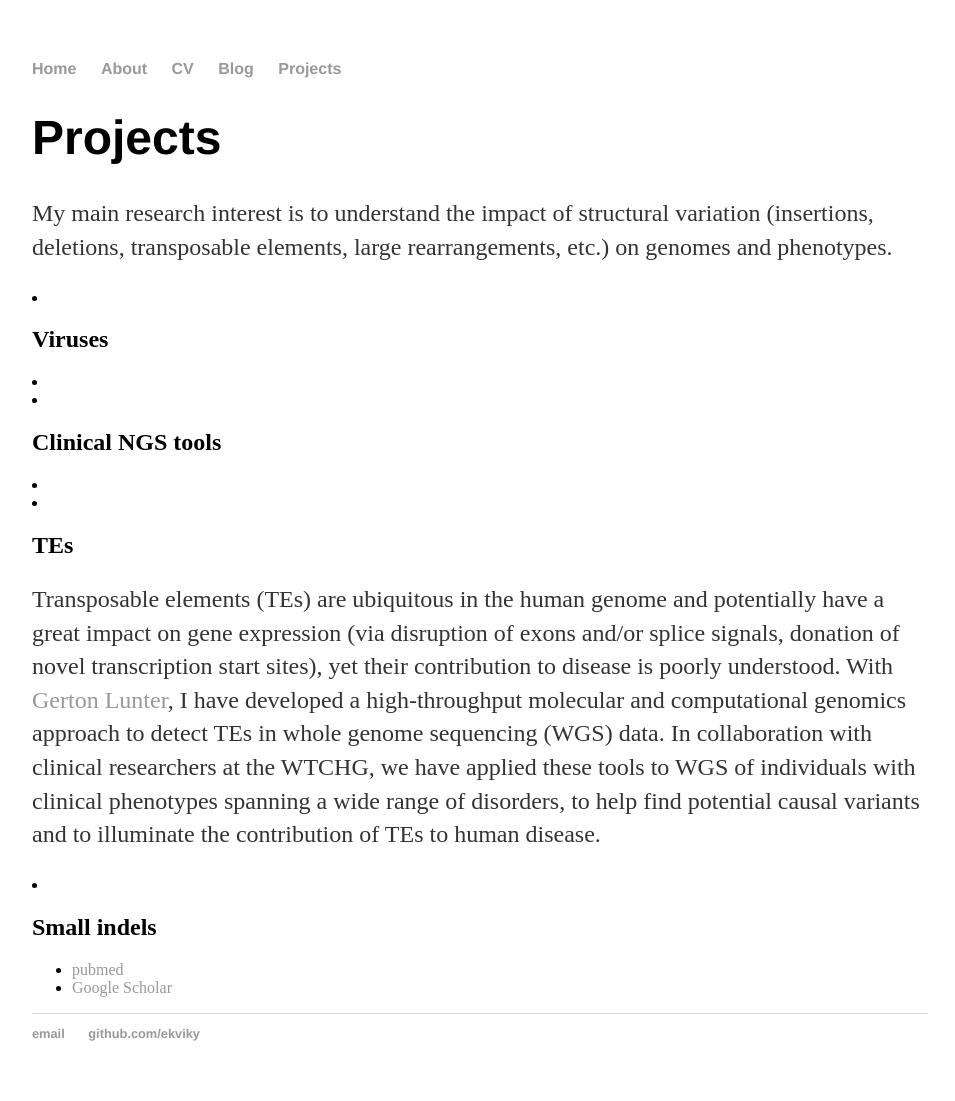
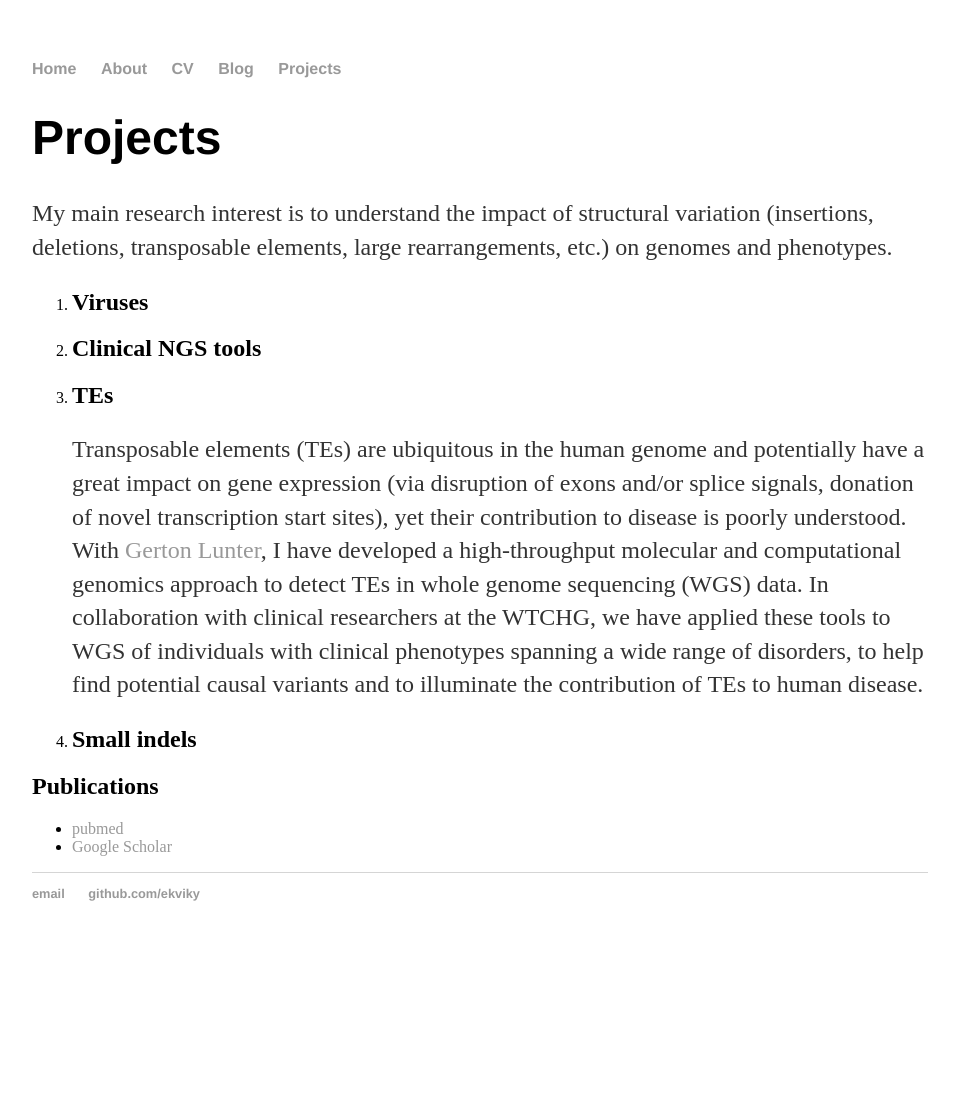
Before and after one commit to ekviky/ekviky.github.io, a Jekyll site: the page built from projects/index.html, in a window 1280 px wide. Shown: the whole page, without its empty margins (160-1115 px from the left). Built offline with Jekyll 4.4.1, drawn with Linux system fonts in a browser that asks for light colours; after the commit the page ends 961 px from its top, so only the background shows below that.

Commit message:
update projects page

```diff
--- a/projects/index.html
+++ b/projects/index.html
@@ -7,12 +7,15 @@ title: Projects
 	<div class="projects">
 		<h1>Projects</h1>
 		<p>My main research interest is to understand the impact of structural variation (insertions, deletions, transposable elements, large rearrangements, etc.) on genomes and phenotypes.<p>
-		<li><h2>Viruses</h2><li>
-		<li><h2>Clinical NGS tools</h2><li>
-		<li><h2>TEs</h2></li>
-		<p>Transposable elements (TEs) are ubiquitous in the human genome and potentially have a great impact on gene expression (via disruption of exons and/or splice signals, donation of novel transcription start sites), yet their contribution to disease is poorly understood. With  <a href="http://www.well.ox.ac.uk/gerton-lunter#research">Gerton Lunter</a>, I have developed a high-throughput molecular and computational genomics approach to detect TEs in whole genome sequencing (WGS) data. In collaboration with clinical researchers at the WTCHG, we have applied these tools to WGS of individuals with clinical phenotypes spanning a wide range of disorders, to help find potential causal variants and to illuminate the contribution of TEs to human disease.<p>
+		<ol>
+			<li><h2>Viruses</h2></li>
+			<li><h2>Clinical NGS tools</h2></li>
+			<li><h2>TEs</h2></li>
+			<p>Transposable elements (TEs) are ubiquitous in the human genome and potentially have a great impact on gene expression (via disruption of exons and/or splice signals, donation of novel transcription start sites), yet their contribution to disease is poorly understood. With  <a href="http://www.well.ox.ac.uk/gerton-lunter#research">Gerton Lunter</a>, I have developed a high-throughput molecular and computational genomics approach to detect TEs in whole genome sequencing (WGS) data. In collaboration with clinical researchers at the WTCHG, we have applied these tools to WGS of individuals with clinical phenotypes spanning a wide range of disorders, to help find potential causal variants and to illuminate the contribution of TEs to human disease.<p>
 
-		<li><h2>Small indels</h2></li>
+			<li><h2>Small indels</h2></li>
+		</ol>
+		<h2>Publications</h2>
 		<ul class="contacts">
 			<li><a href="https://www.ncbi.nlm.nih.gov/pubmed/?term=Kvikstad+E">pubmed</a></li>
 			<li><a href="https://scholar.google.co.uk/citations?user=uMVdpNsAAAAJ&hl=en&oi=ao">Google Scholar</a></li>
```
Also changed, not shown: 1 other file.
